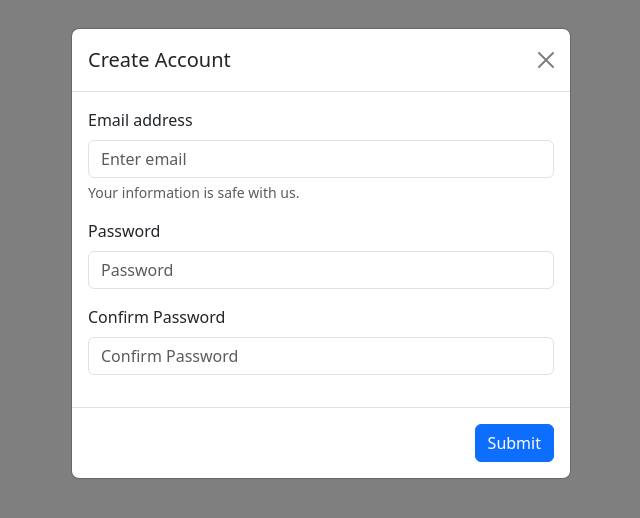
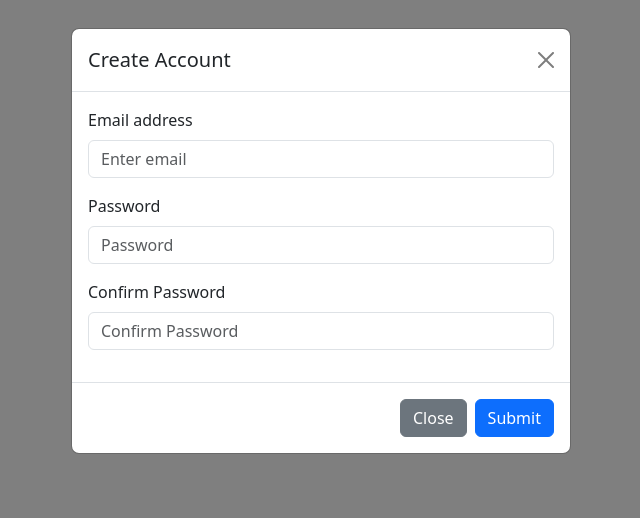
Before and after one commit to acciojob/bootstrap-signup-modal-shweta8814, a website: page main.html in a window 1280 px wide. Both pictures are taken after a click on the button "Sign Up". Shown: the whole page, without its empty margins (319-959 px from the left). Drawn offline with nearby package versions, Linux system fonts and the light colour scheme.

Commit message:
created a submission

```diff
--- a/main.html
+++ b/main.html
@@ -21,7 +21,7 @@
       <div class="modal-content">
         <div class="modal-header">
           <h5 class="modal-title" id="signupModalLabel">Create Account</h5>
-          <button type="button" class="btn-close" data-bs-dismiss="modal" aria-label="Close"></button>
+          <button type="button" class="btn-close" data-bs-dismiss=".close" aria-label="Close"></button>
         </div>
         <div class="modal-body">
           <form>
@@ -29,7 +29,7 @@
             <div class="mb-3">
               <label for="email" class="form-label">Email address</label>
               <input type="email" class="form-control" id="email" placeholder="Enter email" required>
-              <div class="form-text">Your information is safe with us.</div>
+
             </div>
             <!-- Password Field -->
             <div class="mb-3">
@@ -44,7 +44,7 @@
           </form>
         </div>
         <div class="modal-footer">
-
+          <button type="close" class="btn btn-secondary" data-bs-dismiss="modal">Close</button>
           <button type="submit" class="btn btn-primary">Submit</button>
         </div>
       </div>
```
